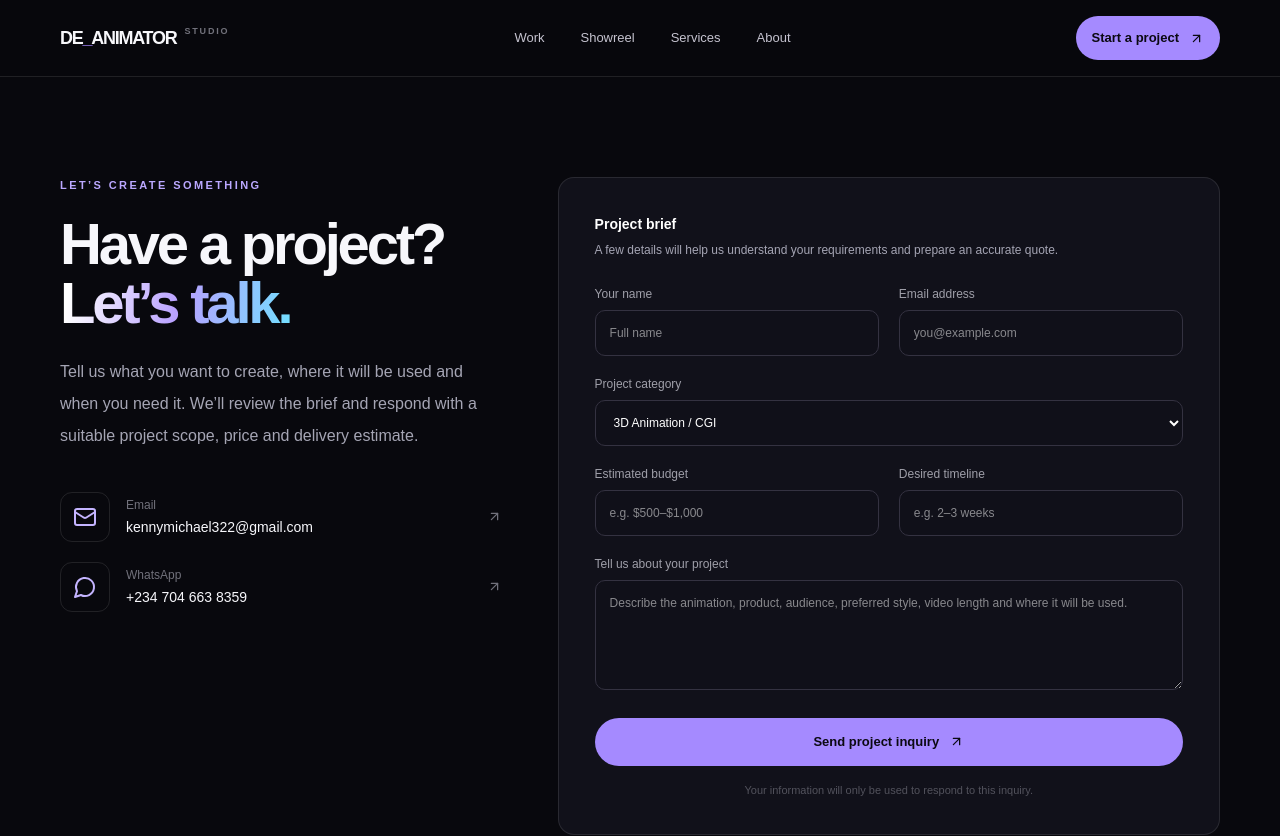
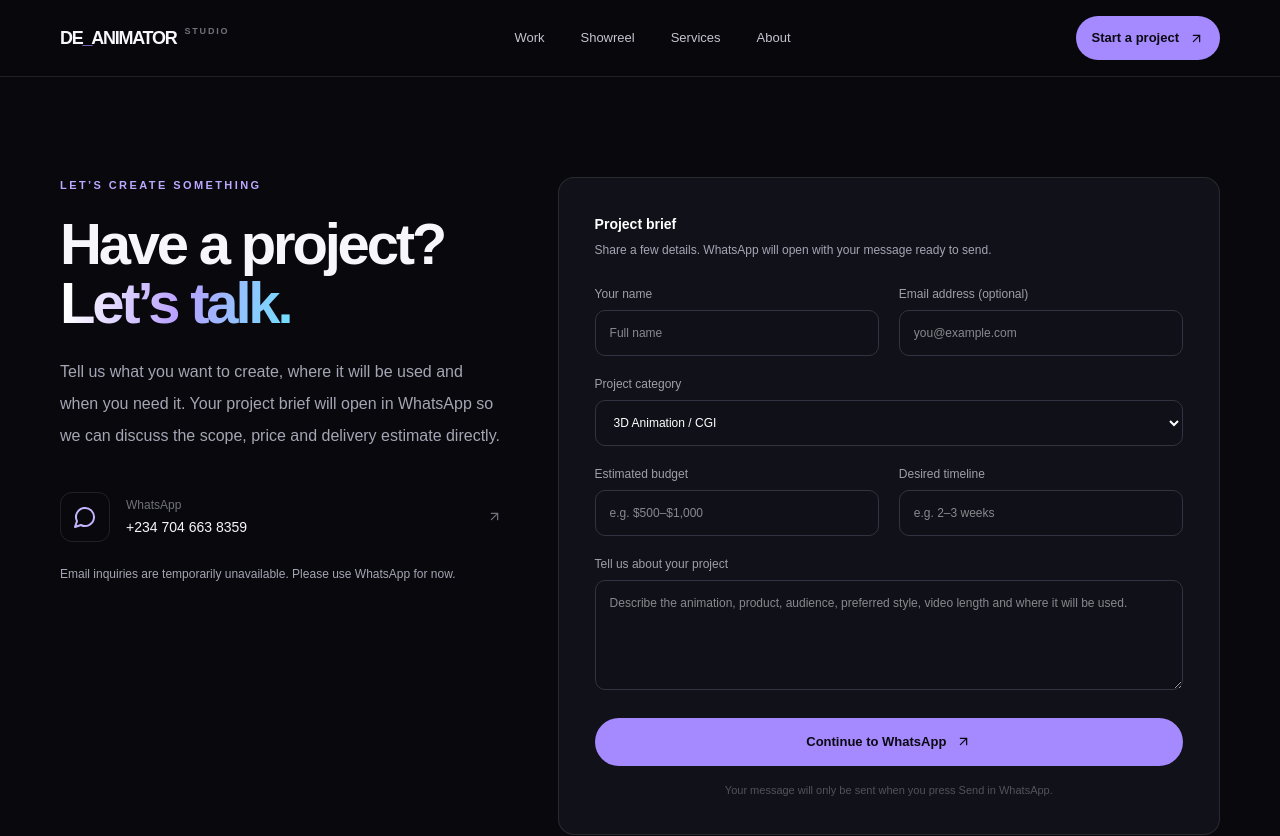
Before and after one commit to kenny6292/DE_ANIMATOR, a Next.js app: page /contact in a window 1280 px wide. Shown: the top 836 px of the page. Built offline with nearby package versions, Linux system fonts and the light colour scheme.

Commit message:
Switch contact inquiries to WhatsApp temporarily

```diff
--- a/src/app/contact/page.jsx
+++ b/src/app/contact/page.jsx
@@ -1,35 +1,32 @@
 "use client";
 import { useState } from "react";
-import { ArrowUpRight, Mail, MessageCircle } from "lucide-react";
+import { ArrowUpRight, MessageCircle } from "lucide-react";
 
-const emailAddress = "kennymichael322@gmail.com";
 const whatsappNumber = "2347046638359";
-const whatsappUrl = `https://wa.me/${whatsappNumber}?text=${encodeURIComponent("Hello DE_ANIMATOR, I would like to discuss an animation project.")}`;
+const whatsappBase = `https://wa.me/${whatsappNumber}`;
 
 export default function Contact() {
   const [status, setStatus] = useState("");
-  const [busy, setBusy] = useState(false);
 
-  async function submit(event) {
+  function submit(event) {
     event.preventDefault();
-    setBusy(true);
-    setStatus("");
     const form = event.currentTarget;
     const data = Object.fromEntries(new FormData(form));
-    try {
-      const response = await fetch("/api/contact", {
-        method: "POST",
-        headers: { "Content-Type": "application/json" },
-        body: JSON.stringify(data)
-      });
-      const result = await response.json();
-      setStatus(result.message);
-      if (response.ok) form.reset();
-    } catch {
-      setStatus("Something went wrong. Please try again.");
-    } finally {
-      setBusy(false);
-    }
+    const message = [
+      "Hello DE_ANIMATOR, I would like to discuss an animation project.",
+      "",
+      `Name: ${data.name}`,
+      `Email: ${data.email || "Not provided"}`,
+      `Category: ${data.category || "Not specified"}`,
+      `Budget: ${data.budget || "Not specified"}`,
+      `Timeline: ${data.timeline || "Not specified"}`,
+      "",
+      "Project details:",
+      data.message
+    ].join("\\n");
+
+    window.open(`${whatsappBase}?text=${encodeURIComponent(message)}`, "_blank", "noopener,noreferrer");
+    setStatus("Your project brief is ready in WhatsApp. Send the message there to complete your inquiry.");
   }
 
   return (
@@ -38,36 +35,32 @@ export default function Contact() {
         <div>
           <p className="eyebrow mb-5">Let’s create something</p>
           <h1 className="section-heading">Have a project?<br /><span className="gradient-text">Let’s talk.</span></h1>
-          <p className="muted mt-6 max-w-md leading-8">Tell us what you want to create, where it will be used and when you need it. We’ll review the brief and respond with a suitable project scope, price and delivery estimate.</p>
+          <p className="muted mt-6 max-w-md leading-8">Tell us what you want to create, where it will be used and when you need it. Your project brief will open in WhatsApp so we can discuss the scope, price and delivery estimate directly.</p>
           <div className="mt-10 space-y-5">
-            <a href={`mailto:${emailAddress}`} className="flex items-center gap-4 transition hover:text-violet-200">
-              <span className="rounded-xl border border-white/10 p-3 text-violet-300"><Mail /></span>
-              <span><span className="block text-xs text-zinc-500">Email</span><span className="mt-1 block text-sm">{emailAddress}</span></span>
-              <ArrowUpRight size={15} className="ml-auto text-zinc-500" />
-            </a>
-            <a href={whatsappUrl} target="_blank" rel="noreferrer" className="flex items-center gap-4 transition hover:text-violet-200">
+            <a href={`${whatsappBase}?text=${encodeURIComponent("Hello DE_ANIMATOR, I would like to discuss an animation project.")}`} target="_blank" rel="noreferrer" className="flex items-center gap-4 transition hover:text-violet-200">
               <span className="rounded-xl border border-white/10 p-3 text-violet-300"><MessageCircle /></span>
               <span><span className="block text-xs text-zinc-500">WhatsApp</span><span className="mt-1 block text-sm">+234 704 663 8359</span></span>
               <ArrowUpRight size={15} className="ml-auto text-zinc-500" />
             </a>
           </div>
+          <p className="muted mt-6 text-xs">Email inquiries are temporarily unavailable. Please use WhatsApp for now.</p>
         </div>
         <form onSubmit={submit} className="rounded-2xl border border-white/10 bg-[#11111a] p-6 md:p-9">
           <div className="mb-6">
             <p className="text-sm font-semibold text-white">Project brief</p>
-            <p className="muted mt-1 text-xs leading-6">A few details will help us understand your requirements and prepare an accurate quote.</p>
+            <p className="muted mt-1 text-xs leading-6">Share a few details. WhatsApp will open with your message ready to send.</p>
           </div>
           <div className="grid gap-5 sm:grid-cols-2">
             <label className="text-xs text-zinc-400">Your name<input required name="name" className="input mt-2" placeholder="Full name" /></label>
-            <label className="text-xs text-zinc-400">Email address<input required type="email" name="email" className="input mt-2" placeholder="you@example.com" /></label>
+            <label className="text-xs text-zinc-400">Email address (optional)<input type="email" name="email" className="input mt-2" placeholder="you@example.com" /></label>
             <label className="text-xs text-zinc-400 sm:col-span-2">Project category<select name="category" className="input mt-2"><option>3D Animation / CGI</option><option>2D Animation</option><option>Product Animation</option><option>AI Animation</option><option>Motion Graphics</option><option>Website Animation</option><option>Character / VTuber</option><option>Other</option></select></label>
             <label className="text-xs text-zinc-400">Estimated budget<input name="budget" className="input mt-2" placeholder="e.g. $500–$1,000" /></label>
             <label className="text-xs text-zinc-400">Desired timeline<input name="timeline" className="input mt-2" placeholder="e.g. 2–3 weeks" /></label>
             <label className="text-xs text-zinc-400 sm:col-span-2">Tell us about your project<textarea required name="message" rows="5" className="input mt-2" placeholder="Describe the animation, product, audience, preferred style, video length and where it will be used." /></label>
           </div>
-          <button disabled={busy} className="btn btn-primary mt-6 w-full disabled:opacity-50">{busy ? "Sending..." : "Send project inquiry"} <ArrowUpRight size={15} /></button>
+          <button className="btn btn-primary mt-6 w-full">Continue to WhatsApp <ArrowUpRight size={15} /></button>
           {status && <p role="status" className="mt-4 text-sm text-violet-200">{status}</p>}
-          <p className="mt-4 text-center text-[11px] text-zinc-600">Your information will only be used to respond to this inquiry.</p>
+          <p className="mt-4 text-center text-[11px] text-zinc-600">Your message will only be sent when you press Send in WhatsApp.</p>
         </form>
       </div>
     </main>
```
